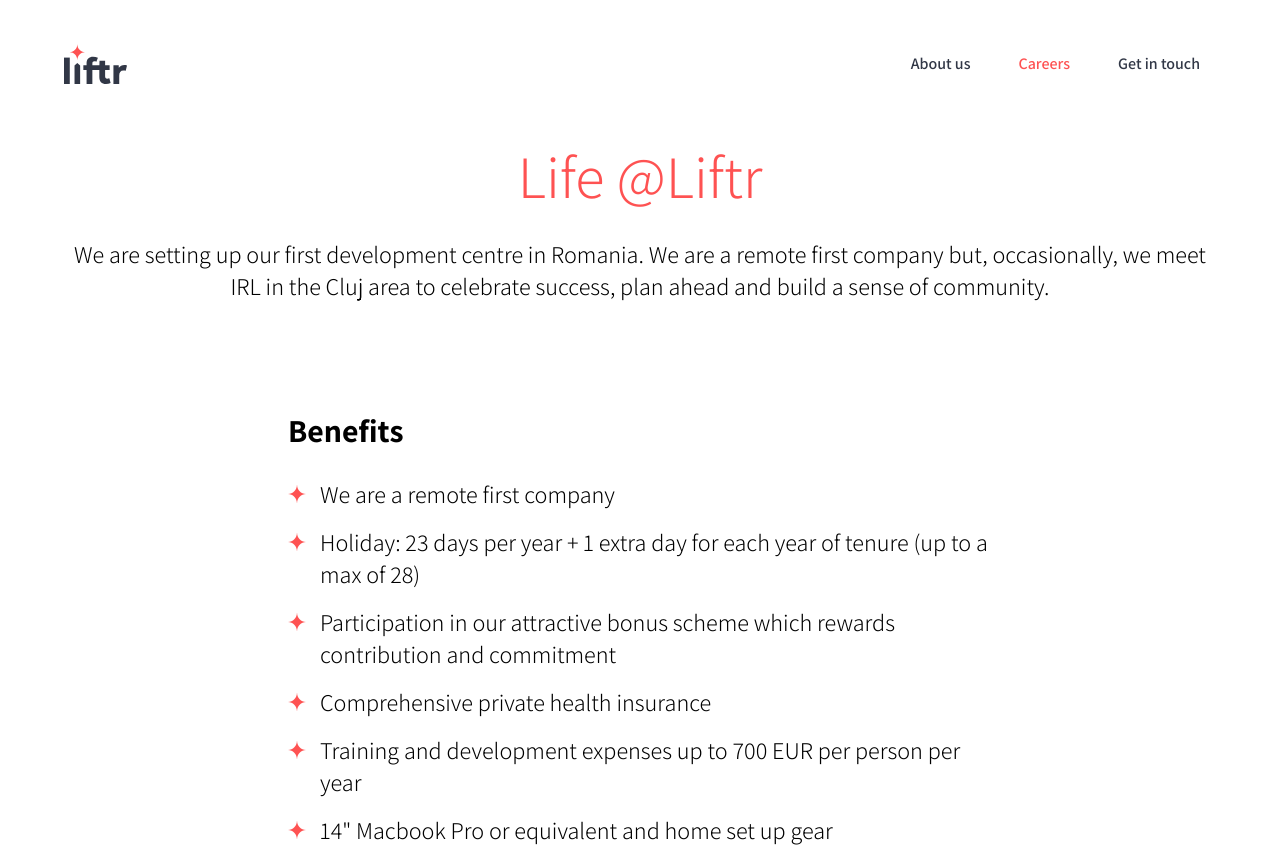
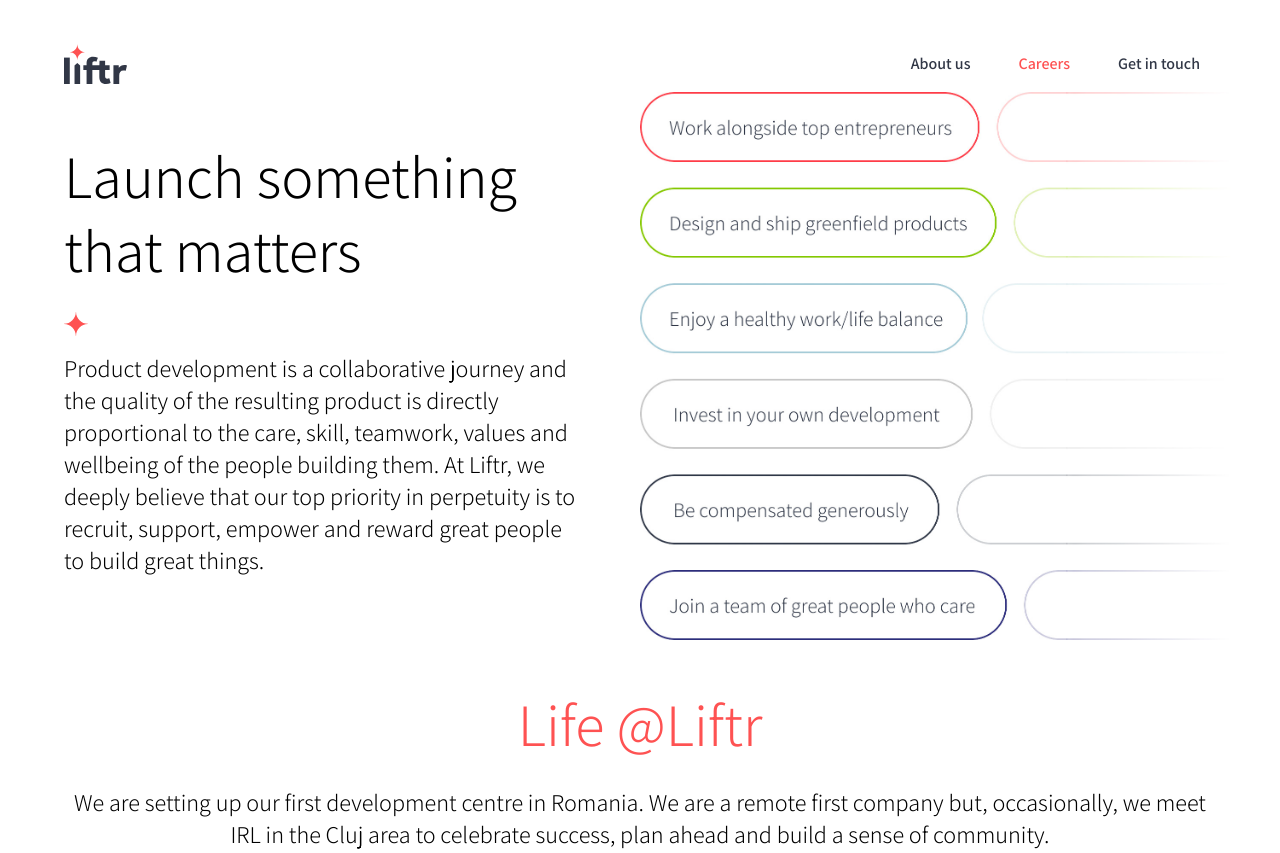
Before and after one commit to Liftr-Studio/liftr-web, a Gatsby site: page /careers in a window 1280 px wide. Shown: the top 853 px of the page. Built offline with nearby package versions, Linux system fonts and the light colour scheme; Gatsby itself is replaced by a stand-in of ours.

Commit message:
Add LaunchWhatMatters component

```diff
--- /dev/null
+++ b/src/components/LaunchWhatMatters/LaunchWhatMatters.js
@@ -0,0 +1,24 @@
+import * as React from "react"
+import {
+  content,
+  tinyStar,
+  wrapper,
+} from "./LaunchWhatMatters.module.css"
+import { PageContainer } from "../PageContainer";
+import { SectionWrapper } from "../SectionWrapper";
+import { Heading } from "../Heading/Heading";
+import star from "../../images/star-theme-1.svg"
+
+const LaunchWhatMatters = () => (
+  <section className={wrapper}>
+    <PageContainer>
+      <SectionWrapper extraClass={content} hasAlternativeFont>
+        <Heading theme={2} importance={2}>Launch something that matters</Heading>
+        <img src={star} alt="" className={tinyStar} />
+        <p>Product development is a collaborative journey and the quality of the resulting product is directly proportional to the care, skill, teamwork, values and wellbeing of the people building them. At Liftr, we deeply believe that our top priority in perpetuity is to recruit, support, empower and reward great people to build great things.</p>
+      </SectionWrapper>
+    </PageContainer>
+  </section>
+)
+
+export { LaunchWhatMatters }
--- /dev/null
+++ b/src/components/LaunchWhatMatters/LaunchWhatMatters.module.css
@@ -0,0 +1,42 @@
+.tinyStar {
+  display: block;
+  width: 1.5rem;
+  margin-bottom: 1rem;
+}
+
+.wrapper {
+  position: relative;
+}
+
+.wrapper::before {
+  content: '';
+  display: block;
+  background-image: url(../../images/launch-what-matters-small.jpg);
+  width: 100%;
+  background-repeat: no-repeat;
+  background-size: cover;
+}
+
+@media screen and (max-width: 799px) {
+  .wrapper::before {
+    padding-top: 53%;
+  }
+}
+
+@media screen and (min-width: 800px) {
+  .content {
+    width: 50%;
+    padding-right: 4rem;
+  }
+
+  .wrapper::before {
+    position: absolute;
+    width: 50%;
+    height: 100%;
+    top: 0;
+    right: 0;
+    background-image: url(../../images/launch-what-matters-large.jpg);
+    background-size: auto 100%;
+    background-position: top left;
+  }
+}
--- /dev/null
+++ b/src/components/LaunchWhatMatters/index.js
@@ -0,0 +1 @@
+export { LaunchWhatMatters } from "./LaunchWhatMatters"
--- a/src/pages/careers.js
+++ b/src/pages/careers.js
@@ -4,6 +4,7 @@ import { Heading } from "../components/Heading"
 import { Layout } from "../components/Layout"
 import { PageContainer } from "../components/PageContainer"
 import { SectionWrapper } from "../components/SectionWrapper"
+import { LaunchWhatMatters } from "../components/LaunchWhatMatters/LaunchWhatMatters"
 import {
   utilityCustomUL,
 } from "../components/Layout/Layout.module.css"
@@ -15,6 +16,7 @@ import {
 const CareersPage = () => {
   return (
     <Layout>
+      <LaunchWhatMatters />
       <PageContainer>
         <SectionWrapper hasAlternativeFont isCenter>
           <Heading theme={2} extraClass={headingLifeAtLiftr}>Life @Liftr</Heading>
```
Also changed, not shown: src/components/LaunchWhatMatters/LaunchWhatMatters.test.js (added, +12 -0 lines), src/images/launch-what-matters-large.jpg (added), src/images/launch-what-matters-small.jpg (added), src/images/star-theme-1.svg (added).
